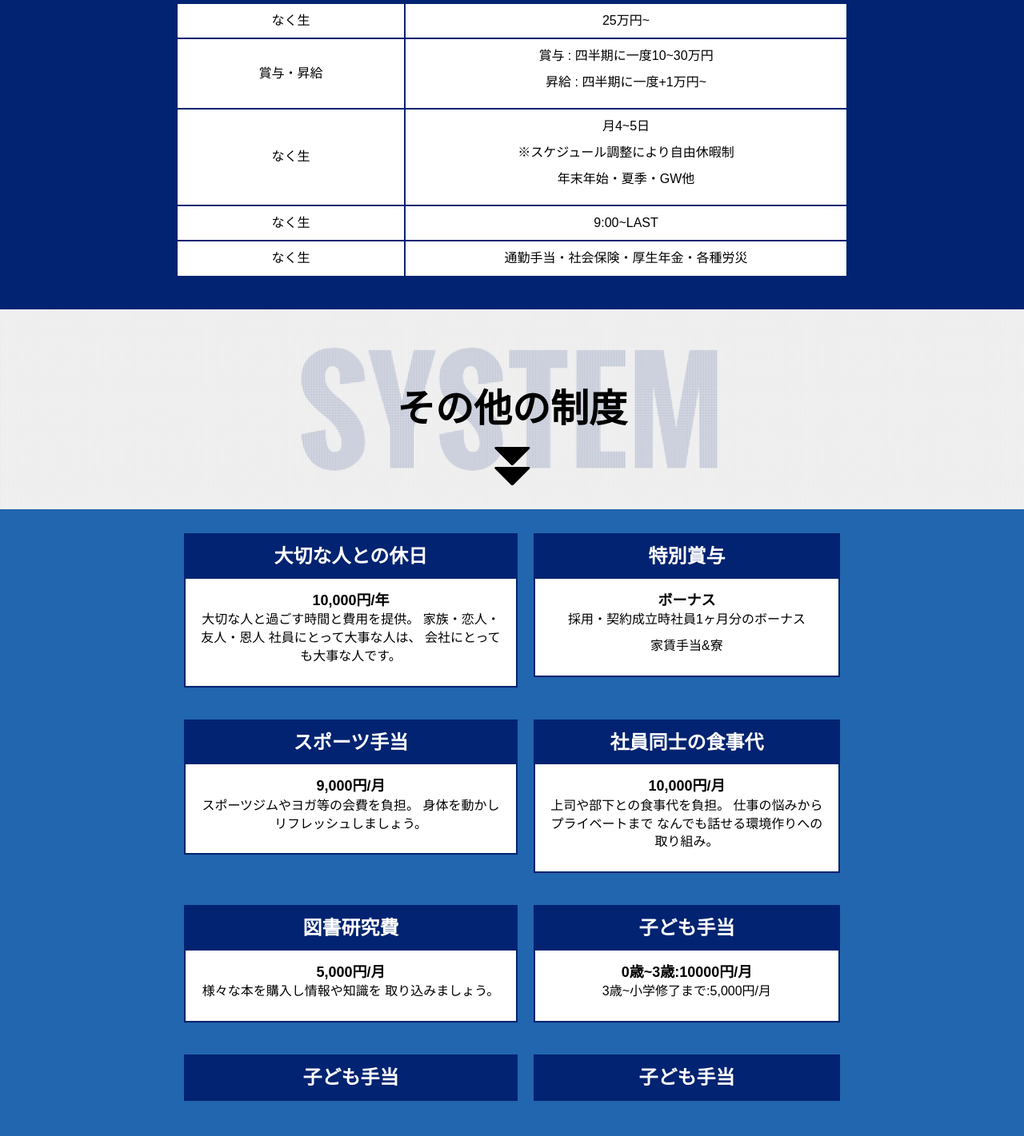
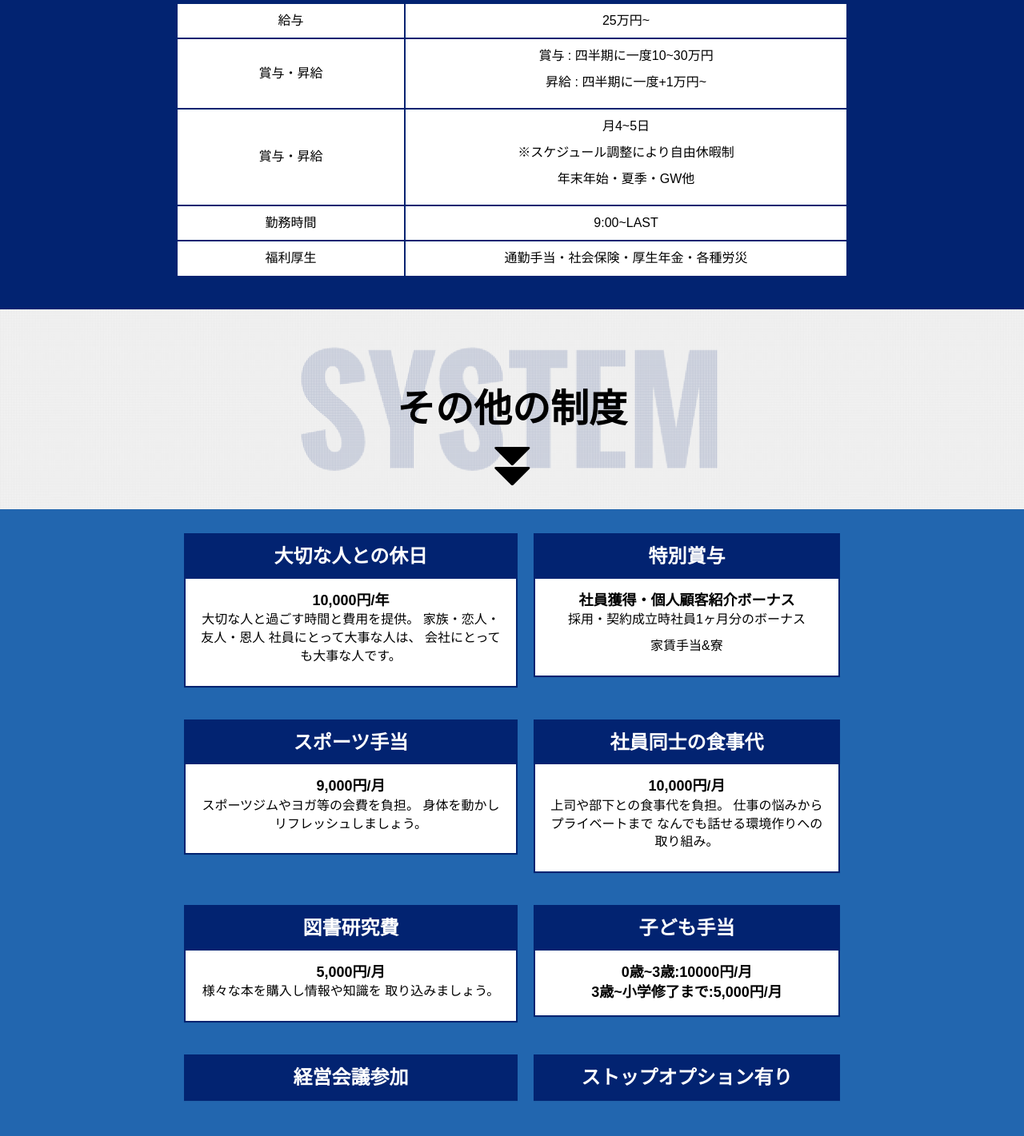
Before and after one commit to choukou/html_mobile_project, a plain HTML site: page index.html in a window 1280 px wide. Shown: the part 2079-3500 px from the top of the page at 80% size. Drawn offline with Linux system fonts and the light colour scheme.

Commit message:
add more text

```diff
--- a/index.html
+++ b/index.html
@@ -199,7 +199,7 @@
 				</colgroup>
 				<tbody>
 					<tr>
-						<td>なく生</td>
+						<td>給与</td>
 						<td>25万円~</td>
 					</tr>
 					<tr>
@@ -210,7 +210,7 @@
 						</td>
 					</tr>
 					<tr>
-						<td>なく生</td>
+						<td>賞与・昇給</td>
 						<td>
 							<p>月4~5日</p>
 							<p>※スケジュール調整により自由休暇制</p>
@@ -218,11 +218,11 @@
 						</td>
 					</tr>
 					<tr>
-						<td>なく生</td>
+						<td>勤務時間</td>
 						<td>9:00~LAST</td>
 					</tr>
 					<tr>
-						<td>なく生</td>
+						<td>福利厚生</td>
 						<td>通勤手当・社会保険・厚生年金・各種労災</td>
 					</tr>
 				</tbody>
@@ -258,7 +258,7 @@
 							<div class="panel panel-default">
 								<div class="panel-heading">特別賞与</div>
 								<div class="panel-body">
-									<div class="panel-tile">ボーナス</div>
+									<div class="panel-tile">社員獲得・個人顧客紹介ボーナス</div>
 									<p>採用・契約成立時社員1ヶ月分のボーナス</p>
 									<p>家賃手当&寮</p>
 								</div>
@@ -302,7 +302,7 @@
 								<div class="panel-heading">子ども手当</div>
 								<div class="panel-body">
 									<div class="panel-tile">0歳~3歳:10000円/月</div>
-									<p>3歳~小学修了まで:5,000円/月</p>
+									<div class="panel-tile">3歳~小学修了まで:5,000円/月</div>
 								</div>
 							</div>
 						</td>
@@ -311,12 +311,12 @@
 					<tr>
 						<td>
 							<div class="panel panel-default">
-								<div class="panel-heading">子ども手当</div>
+								<div class="panel-heading">経営会議参加</div>
 							</div>
 						</td>
 						<td>
 							<div class="panel panel-default">
-								<div class="panel-heading">子ども手当</div>
+								<div class="panel-heading">ストップオプション有り</div>
 							</div>
 						</td>
 					</tr>
```
